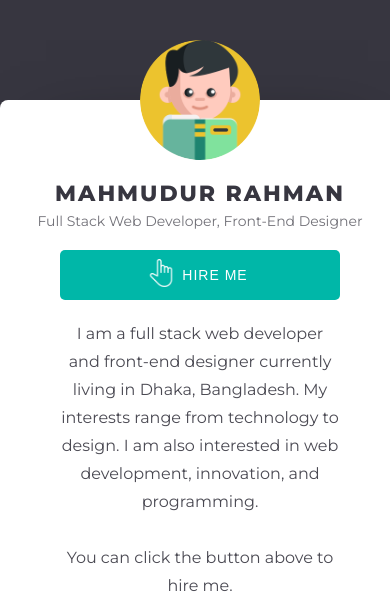
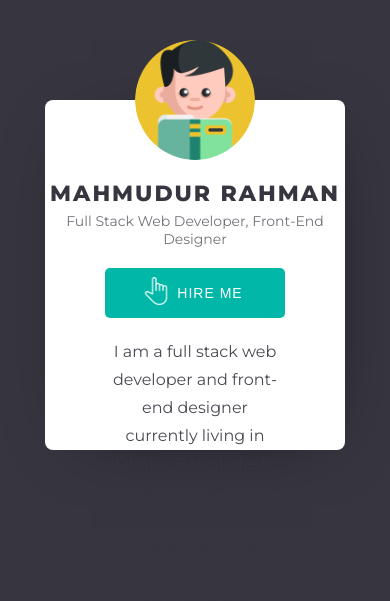
Before and after one commit to mahmud009/1_ssd_project, a plain HTML site: page index.html in a window 390 px wide. Shown: the top 601 px of the page. Drawn offline with Linux system fonts and the light colour scheme.

Commit message:
Update style.css

```diff
--- a/style.css
+++ b/style.css
@@ -151,7 +151,7 @@ body {
 
 @media (max-width: 576px) {
   .prt_content {
-    width: 400px;
-    height: 600px;
+    width: 300px;
+    height: 350px;
   }
 }
```
